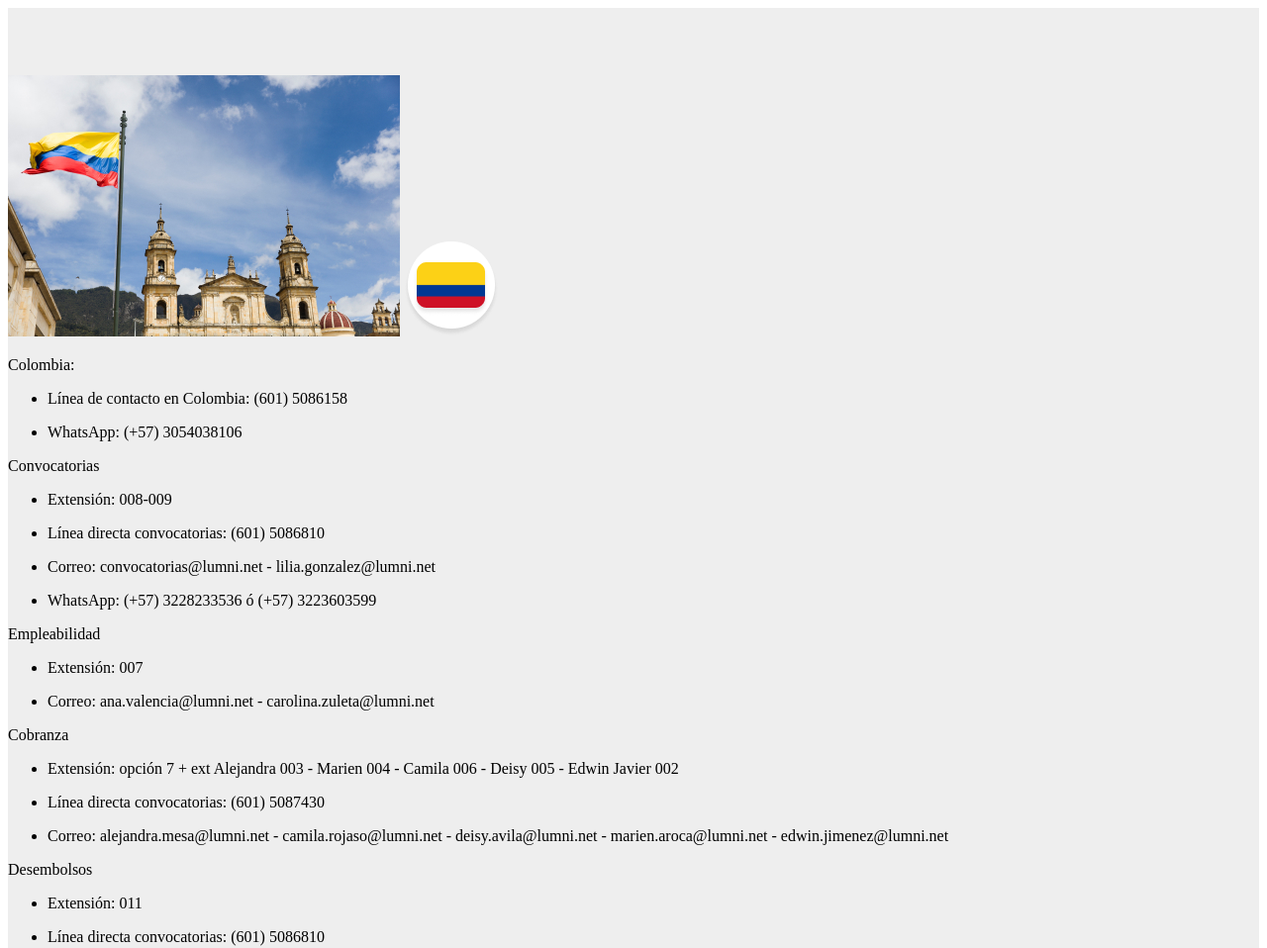
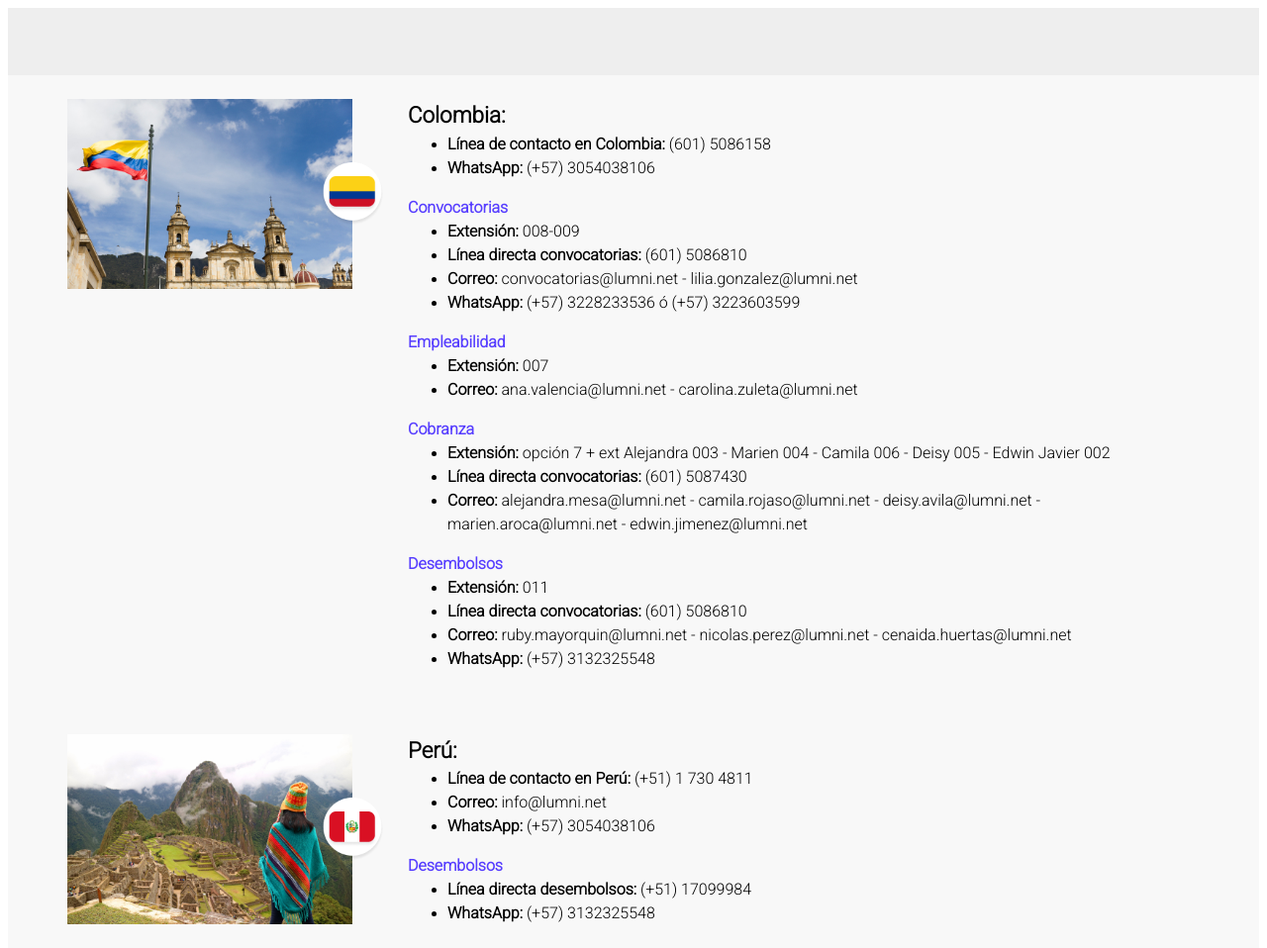
Before and after one commit to jusepthm/Prueva-tecnica-HTML-CSS, a plain HTML site: page index.html in a window 1280 px wide. Shown: the top 958 px of the page at 99% size. Drawn offline with Linux system fonts and the light colour scheme.

Commit message:
se edito el nombre del archivo css y algunas clases en el index

```diff
--- a/index.html
+++ b/index.html
@@ -5,7 +5,11 @@
     <meta charset="UTF-8">
     <meta http-equiv="X-UA-Compatible" content="IE=edge">
     <meta name="viewport" content="width=device-width, initial-scale=1.0">
-    <title>Document</title>
+    <title>Prueba HTML-CSS</title>
+    <link rel="preconnect" href="https://fonts.googleapis.com">
+    <link rel="preconnect" href="https://fonts.gstatic.com" crossorigin>
+    <link href="https://fonts.googleapis.com/css2?family=Roboto:wght@300&display=swap" rel="stylesheet">
+    <link rel="stylesheet" href="style.css">
 </head>
 
 <body>
@@ -13,20 +17,20 @@
         <div class="jss10">
             <div class="jss12">
                 <div class="jss13">
-                    <img src="img/colombia.jpg" class="imgcol">
-                    <img src="img/colFlag.png" class="imgcol1">
+                    <img src="img/colombia.jpg" class="jss17">
+                    <img src="img/colFlag.png" class="jss18">
                 </div>
                 <div class="jss14">
-                    <p class="jss19">Colombia:</p>
+                    <p class="MuiTypography-root jss19 MuiTypography-body1">Colombia:</p>
                     <ul class="jss15">
                         <li class="jss24">
-                            <p>
+                            <p class="MuiTypography-root MuiTypography-body1">
                                 <span class="jss21">Línea de contacto en Colombia: </span>
                                 <span class="jss22">(601) 5086158</span>
                             </p>
-                        </li >
+                        </li>
                         <li class="jss24">
-                            <p>
+                            <p class="MuiTypography-root MuiTypography-body1">
                                 <span class="jss21">WhatsApp:</span>
                                 <span class="jss22">(+57) 3054038106</span>
                             </p>
@@ -34,28 +38,28 @@
                     </ul>
                     <div class="jss16">
                         <div class="jss23">
-                            <p class="jss20">Convocatorias</p>
+                            <p class="MuiTypography-root jss20 MuiTypography-body1">Convocatorias</p>
                             <ul class="jss15">
                                 <li class="jss24">
-                                    <p>
+                                    <p class="MuiTypography-root MuiTypography-body1">
                                         <span class="jss21">Extensión: </span>
                                         <span class="jss22">008-009</span>
                                     </p>
                                 </li>
                                 <li class="jss24">
-                                    <p>
+                                    <p class="MuiTypography-root MuiTypography-body1">
                                         <span class="jss21">Línea directa convocatorias:</span>
                                         <span class="jss22">(601) 5086810</span>
                                     </p>
                                 </li>
                                 <li class="jss24">
-                                    <p>
+                                    <p class="MuiTypography-root MuiTypography-body1">
                                         <span class="jss21">Correo:</span>
                                         <span class="jss22">convocatorias@lumni.net - lilia.gonzalez@lumni.net</span>
                                     </p>
                                 </li>
                                 <li class="jss24">
-                                    <p>
+                                    <p class="MuiTypography-root MuiTypography-body1">
                                         <span class="jss21">WhatsApp: </span>
                                         <span class="jss22">(+57) 3228233536 ó (+57) 3223603599</span>
                                     </p>
@@ -63,16 +67,16 @@
                             </ul>
                         </div>
                         <div class="jss23">
-                            <p class="jss20">Empleabilidad</p>
+                            <p class="MuiTypography-root jss20 MuiTypography-body1">Empleabilidad</p>
                             <ul class="jss15">
                                 <li class="jss24">
-                                    <p>
+                                    <p class="MuiTypography-root MuiTypography-body1">
                                         <span class="jss21">Extensión: </span>
                                         <span class="jss22">007</span>
                                     </p>
                                 </li>
                                 <li class="jss24">
-                                    <p>
+                                    <p class="MuiTypography-root MuiTypography-body1">
                                         <span class="jss21">Correo:</span>
                                         <span class="jss22">ana.valencia@lumni.net - carolina.zuleta@lumni.net</span>
                                     </p>
@@ -80,26 +84,28 @@
                             </ul>
                         </div>
                         <div class="jss23">
-                            <p class="jss20">Cobranza</p>
+                            <p class="MuiTypography-root jss20 MuiTypography-body1">Cobranza</p>
                             <ul class="jss15">
                                 <li class="jss24">
-                                    <p>
+                                    <p class="MuiTypography-root MuiTypography-body1">
                                         <span class="jss21">Extensión: </span>
-                                        <span class="jss22">opción 7 + ext Alejandra 003 - Marien 004 - Camila 006 - Deisy 005 - Edwin
+                                        <span class="jss22">opción 7 + ext Alejandra 003 - Marien 004 - Camila 006 -
+                                            Deisy 005 - Edwin
                                             Javier
                                             002</span>
                                     </p>
                                 </li>
                                 <li class="jss24">
-                                    <p>
+                                    <p class="MuiTypography-root MuiTypography-body1">
                                         <span class="jss21">Línea directa convocatorias:</span>
                                         <span class="jss22">(601) 5087430</span>
                                     </p>
                                 </li>
                                 <li class="jss24">
-                                    <p>
+                                    <p class="MuiTypography-root MuiTypography-body1">
                                         <span class="jss21">Correo:</span>
-                                        <span class="jss22">alejandra.mesa@lumni.net - camila.rojaso@lumni.net - deisy.avila@lumni.net
+                                        <span class="jss22">alejandra.mesa@lumni.net - camila.rojaso@lumni.net -
+                                            deisy.avila@lumni.net
                                             -
                                             marien.aroca@lumni.net - edwin.jimenez@lumni.net</span>
                                     </p>
@@ -107,29 +113,29 @@
                             </ul>
                         </div>
                         <div class="jss23">
-                            <p class="jss20">Desembolsos</p>
+                            <p class="MuiTypography-root jss20 MuiTypography-body1">Desembolsos</p>
                             <ul class="jss15">
                                 <li class="jss24">
-                                    <p>
+                                    <p class="MuiTypography-root MuiTypography-body1">
                                         <span class="jss21">Extensión: </span>
                                         <span class="jss22">011</span>
                                     </p>
                                 </li>
                                 <li class="jss24">
-                                    <p>
+                                    <p class="MuiTypography-root MuiTypography-body1">
                                         <span class="jss21">Línea directa convocatorias:</span>
                                         <span class="jss22">(601) 5086810</span>
                                     </p>
                                 </li>
                                 <li class="jss24">
-                                    <p>
+                                    <p class="MuiTypography-root MuiTypography-body1">
                                         <span class="jss21">Correo:</span>
                                         <span class="jss22">ruby.mayorquin@lumni.net - nicolas.perez@lumni.net -
                                             cenaida.huertas@lumni.net</span>
                                     </p>
                                 </li>
                                 <li class="jss24">
-                                    <p>
+                                    <p class="MuiTypography-root MuiTypography-body1">
                                         <span class="jss21">WhatsApp:</span>
                                         <span class="jss22">(+57) 3132325548</span>
                                     </p>
@@ -144,26 +150,26 @@
             </div>
             <div class="jss12">
                 <div class="jss13">
-                    <img src="img/peru.jpg" class="imgper">
-                    <img src="img/peruFlag.png" class="imgper1">
+                    <img src="img/peru.jpg" class="jss17">
+                    <img src="img/peruFlag.png" class="jss18">
                 </div>
                 <div class="jss14">
-                    <p class="jss19">Perú:</p>
+                    <p class="MuiTypography-root jss19 MuiTypography-body1">Perú:</p>
                     <ul class="jss15">
                         <li class="jss24">
-                            <p>
+                            <p class="MuiTypography-root MuiTypography-body1">
                                 <span class="jss21">Línea de contacto en Perú: </span>
                                 <span class="jss22">(+51) 1 730 4811</span>
                             </p>
                         </li>
                         <li class="jss24">
-                            <p>
+                            <p class="MuiTypography-root MuiTypography-body1">
                                 <span class="jss21">Correo:</span>
                                 <span class="jss22">info@lumni.net</span>
                             </p>
                         </li>
                         <li class="jss24">
-                            <p>
+                            <p class="MuiTypography-root MuiTypography-body1">
                                 <span class="jss21">WhatsApp:</span>
                                 <span class="jss22">(+57) 3054038106</span>
                             </p>
@@ -171,16 +177,16 @@
                     </ul>
                     <div class="jss16">
                         <div class="desembolsos">
-                            <p class="jss20">Desembolsos</p>
+                            <p class="MuiTypography-root jss20 MuiTypography-body1">Desembolsos</p>
                             <ul class="jss15">
                                 <li class="jss24">
-                                    <p>
+                                    <p class="MuiTypography-root MuiTypography-body1">
                                         <span class="jss21">Línea directa desembolsos: </span>
                                         <span class="jss22">(+51) 17099984</span>
                                     </p>
                                 </li>
                                 <li class="jss24">
-                                    <p>
+                                    <p class="MuiTypography-root MuiTypography-body1">
                                         <span class="jss21">WhatsApp:</span>
                                         <span class="jss22">(+57) 3132325548</span>
                                     </p>
```
Also changed, not shown: stile.css (deleted).
